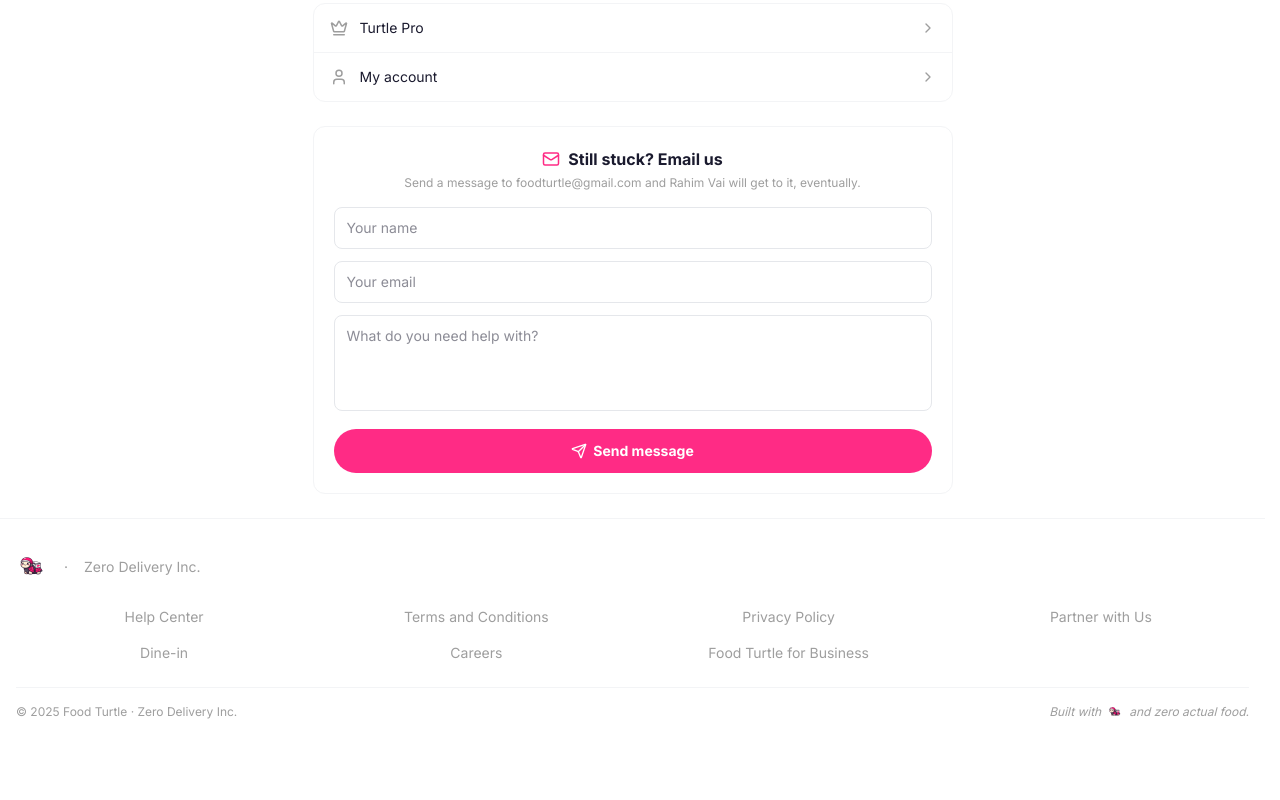
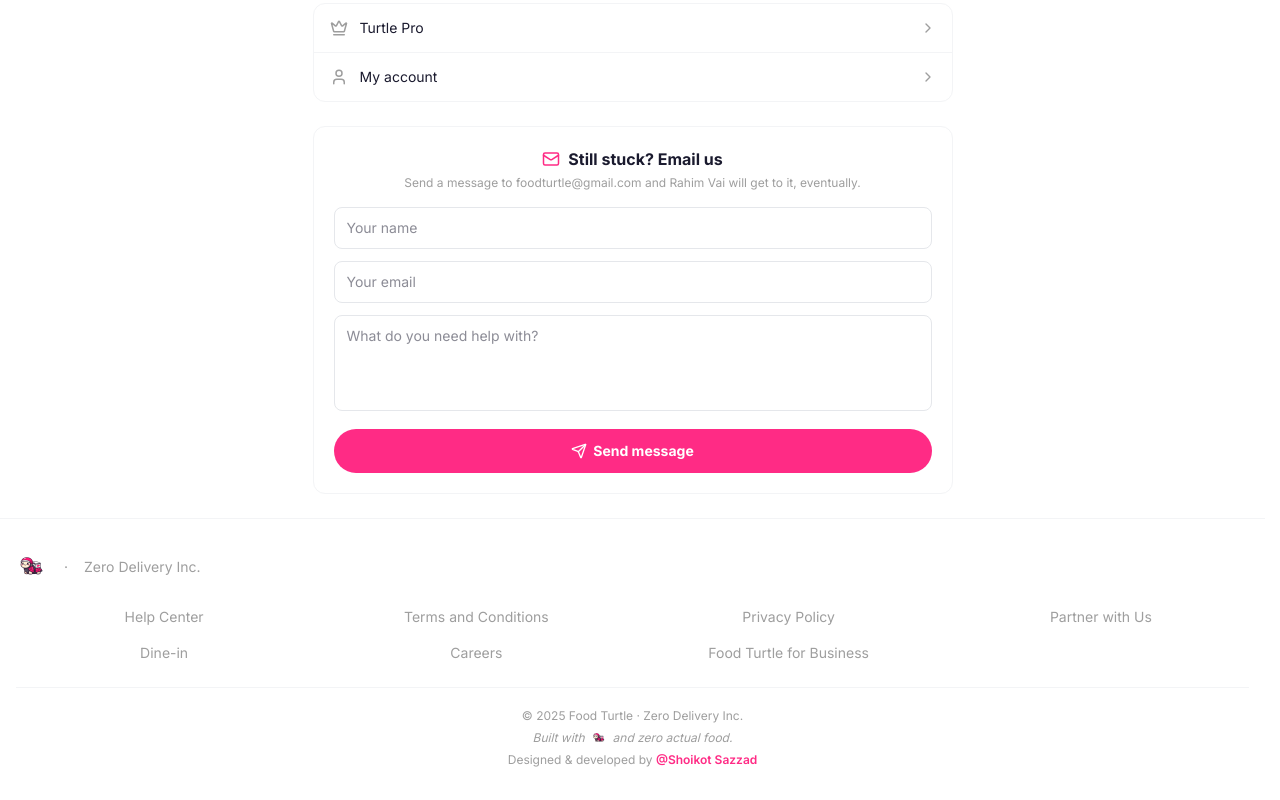
Before and after one commit to shoikotsazzad/foodturtle, a Next.js app: page /help in a window 1280 px wide. Shown: the part 480-1280 px from the top of the page. Before the commit the page ends 1232 px from the top, so only its background shows below. Built offline with nearby package versions, Linux system fonts and the light colour scheme; no server answers.

Commit message:
Complete version 1.0

```diff
--- a/components/layout/Footer.tsx
+++ b/components/layout/Footer.tsx
@@ -24,7 +24,7 @@ export default function Footer() {
         </div>
 
         {/* Links grid */}
-        <div className="grid grid-cols-2 sm:grid-cols-4 gap-4 mb-6 text-sm text-center">
+        <div className="grid grid-cols-2 sm:grid-cols-4 gap-4 mb-6 text-sm text-left sm:text-center">
           {[
             { label: t("footer_help"), href: "/help" },
             { label: t("footer_terms"), href: "/terms" },
@@ -45,13 +45,24 @@ export default function Footer() {
         </div>
 
         {/* Bottom */}
-        <div className="flex flex-col sm:flex-row items-center justify-center sm:justify-between gap-2 pt-4 border-t border-gray-100 text-center sm:text-left">
+        <div className="flex flex-col items-center gap-1.5 pt-5 border-t border-gray-100 text-center">
           <p className="text-xs text-turtle-gray-2">{t("footer_copy")}</p>
           <div className="flex items-center gap-1.5">
             <span className="text-xs text-turtle-gray-2 italic">Built with</span>
             <Image src="/logo.png" alt="Food Turtle" width={16} height={16} className="w-4 h-4 object-contain" />
             <span className="text-xs text-turtle-gray-2 italic">and zero actual food.</span>
           </div>
+          <p className="text-xs text-turtle-gray-2">
+            Designed &amp; developed by{" "}
+            <a
+              href="https://www.linkedin.com/in/shoikotsazzad/"
+              target="_blank"
+              rel="noopener noreferrer"
+              className="text-turtle-pink font-semibold hover:underline"
+            >
+              @Shoikot Sazzad
+            </a>
+          </p>
         </div>
       </div>
     </footer>
```
